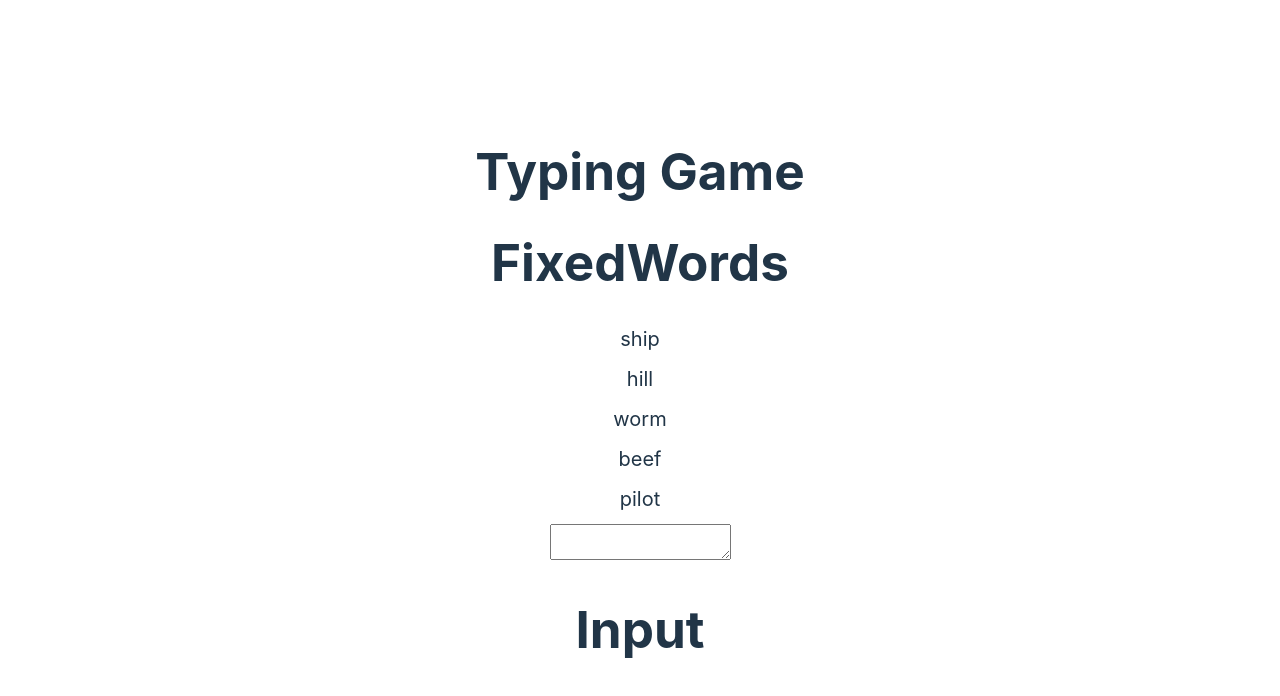
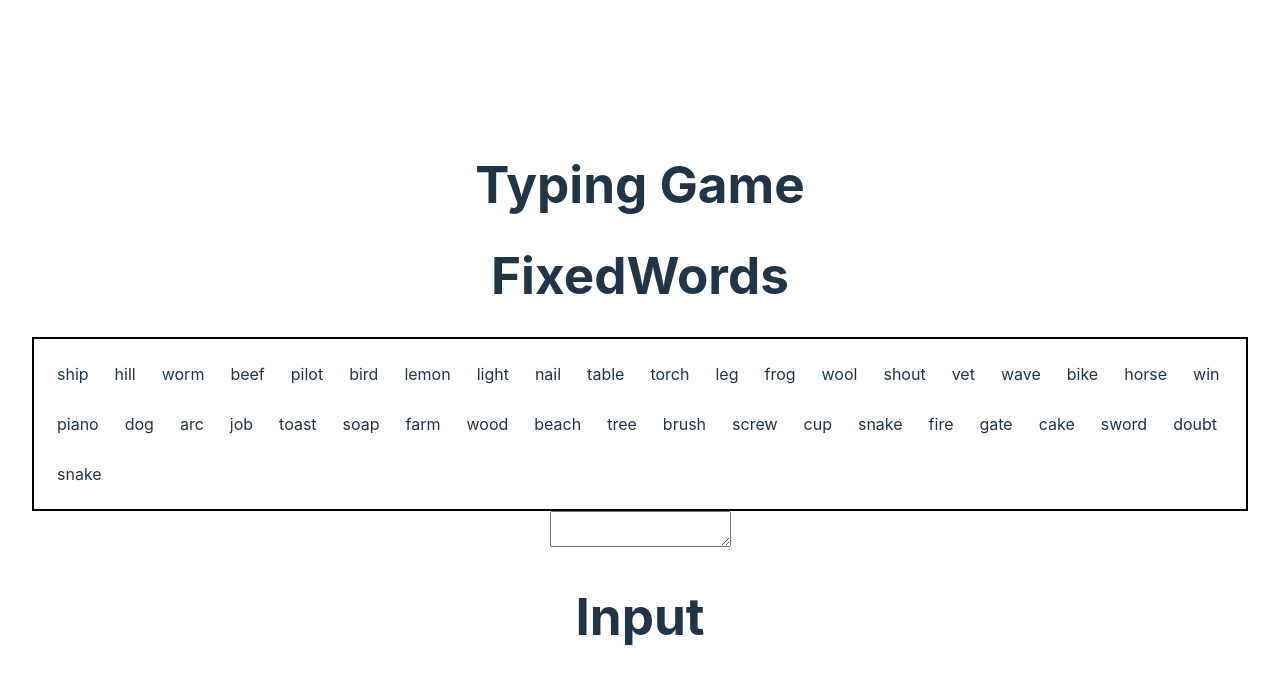
Before and after one commit to johnww15/Typing-game, a React (Vite) app: page / in a window 1280 px wide. Shown: the top 696 px of the page. Built offline with nearby package versions, Linux system fonts and the light colour scheme.

Commit message:
included basic CSS styling for fixed words

```diff
--- a/src/App.css
+++ b/src/App.css
@@ -17,3 +17,20 @@
   font-size: 20px;
   margin-bottom: 10px;
 }
+
+.fixedwords-display{
+  display: flex;
+  flex-wrap: wrap;
+  align-items: flex-start;
+  height: 100%;
+  width: 100%;
+  border: 2px solid black;
+  box-sizing: border-box;
+  padding: 10px;
+}
+
+.fixedwords-word{
+  margin: 3px;
+  padding: 10px;
+  box-sizing: border-box;
+}
--- a/src/components/FixedWords.jsx
+++ b/src/components/FixedWords.jsx
@@ -53,7 +53,7 @@ export default function FixedWords() {
 
   useEffect(() => {
     // Call the function to set the initial words
-    const initialisedWords = getRandomWords(MOCK_DATA, 5);
+    const initialisedWords = getRandomWords(MOCK_DATA, 40);
     setFixedGameWords(initialisedWords);
     setInputWords(Array(initialisedWords.length).fill(""));
     setCurrentIndex(0);
@@ -65,7 +65,7 @@ export default function FixedWords() {
 
   const renderFixedWords = () => {
     return fixedGameWords.map((word, index) => (
-      <div key={index} className="fixed-game-word">
+      <div key={index} className="fixedwords-word">
         {word.split("").map((char, charIndex) => {
           let color = "";
           if (
```
